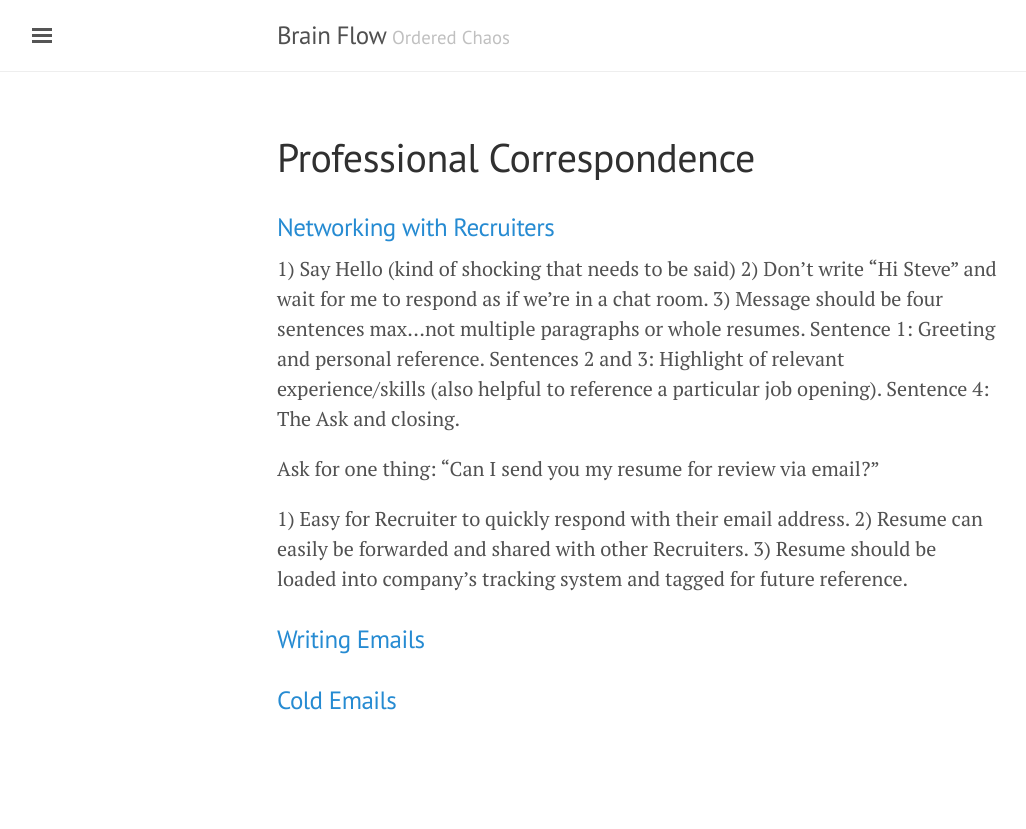
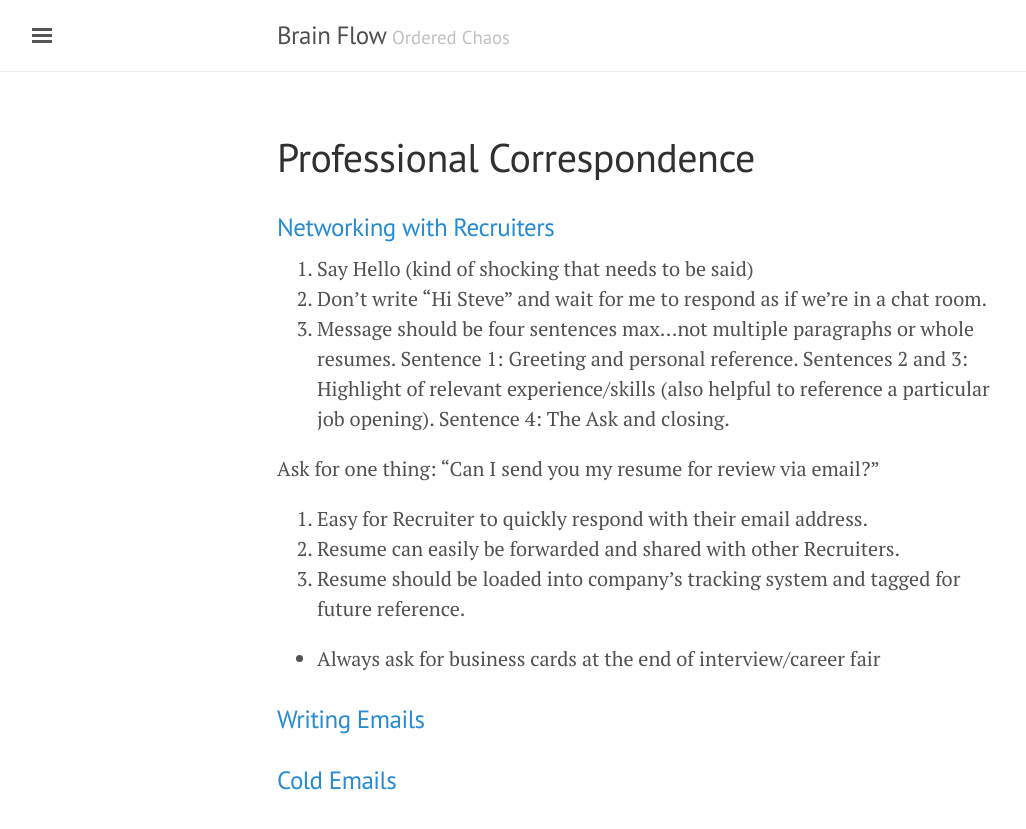
Before and after one commit to bjchia/bjchia.github.io, a Jekyll site: the page built from profcorrespondence.md, in a window 1280 px wide. Shown: the top 829 px of the page, without its empty margins (3-1029 px from the left). Built offline with Jekyll 4.4.1, drawn with Linux system fonts in a browser that asks for light colours.

Commit message:
added lots of information from notes

```diff
--- a/profcorrespondence.md
+++ b/profcorrespondence.md
@@ -5,15 +5,17 @@ title: Professional Correspondence
 
 ### [Networking with Recruiters](https://www.linkedin.com/pulse/how-network-recruiter-margaret-buj)
 
-1)  Say Hello (kind of shocking that needs to be said)
-2)  Don't write "Hi Steve" and wait for me to respond as if we're in a chat room.
-3)  Message should be four sentences max...not multiple paragraphs or whole resumes.  Sentence 1:  Greeting and personal reference.  Sentences 2 and 3:  Highlight of relevant experience/skills (also helpful to reference a particular job opening).  Sentence 4:  The Ask and closing.
+1. Say Hello (kind of shocking that needs to be said)
+2. Don't write "Hi Steve" and wait for me to respond as if we're in a chat room.
+3. Message should be four sentences max...not multiple paragraphs or whole resumes.  Sentence 1:  Greeting and personal reference.  Sentences 2 and 3:  Highlight of relevant experience/skills (also helpful to reference a particular job opening).  Sentence 4:  The Ask and closing.
 
 Ask for one thing:   "Can I send you my resume for review via email?"
 
-1)  Easy for Recruiter to quickly respond with their email address.
-2)  Resume can easily be forwarded and shared with other Recruiters.
-3)  Resume should be loaded into company's tracking system and tagged for future reference.
+1.  Easy for Recruiter to quickly respond with their email address.
+2.  Resume can easily be forwarded and shared with other Recruiters.
+3. Resume should be loaded into company's tracking system and tagged for future reference.
+
+* Always ask for business cards at the end of interview/career fair
 
 ### [Writing Emails](https://www.linkedin.com/pulse/best-hire-me-email-ive-seen-from-recent-college-grad-ray-carroll/)
 
```
Also changed, not shown: _posts/untitled.md (added, +6 -0 lines), bored.md (+1 -0 lines), goals.md (+12 -1 lines), motivation.md (+3 -0 lines), personalfinance.md (+4 -2 lines), philosophies.md (+18 -1 lines), 1 other file.
